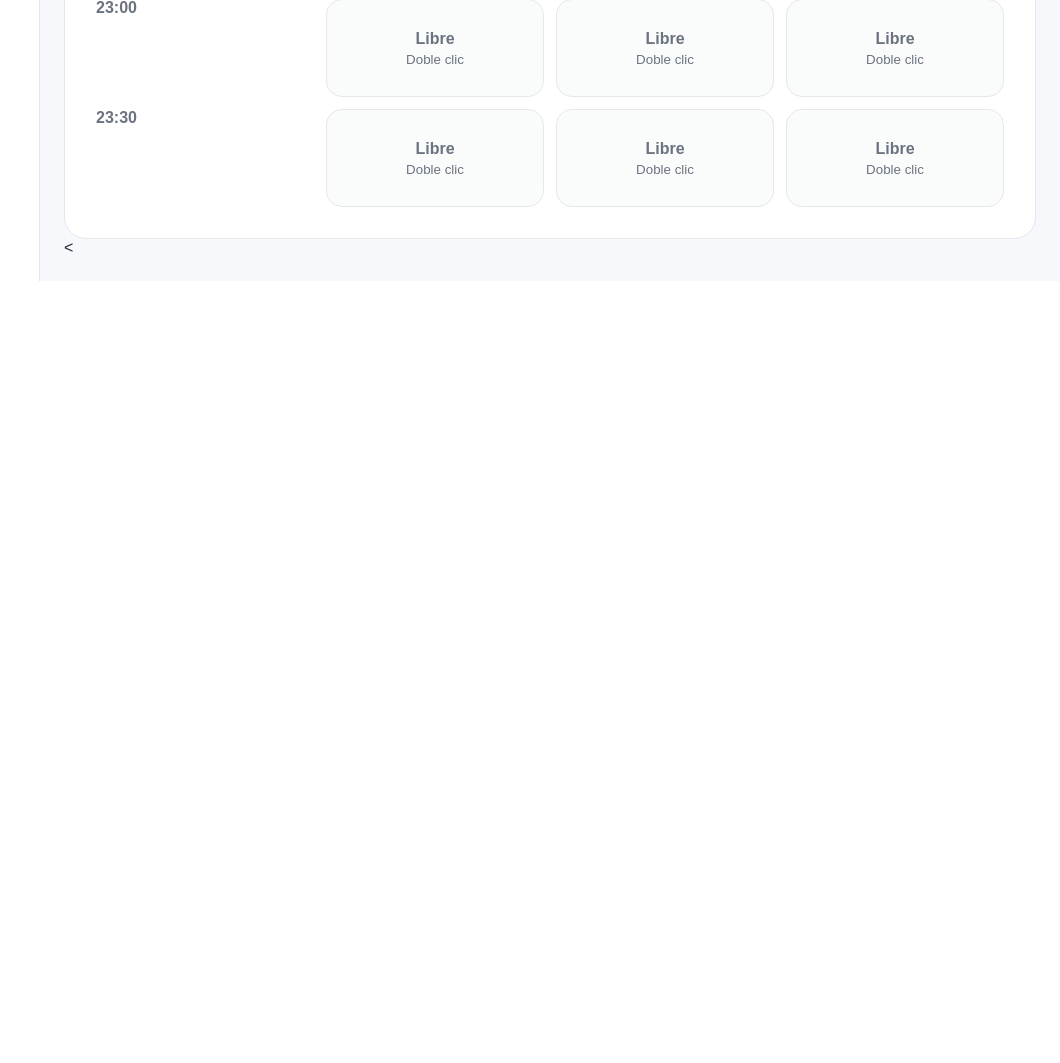
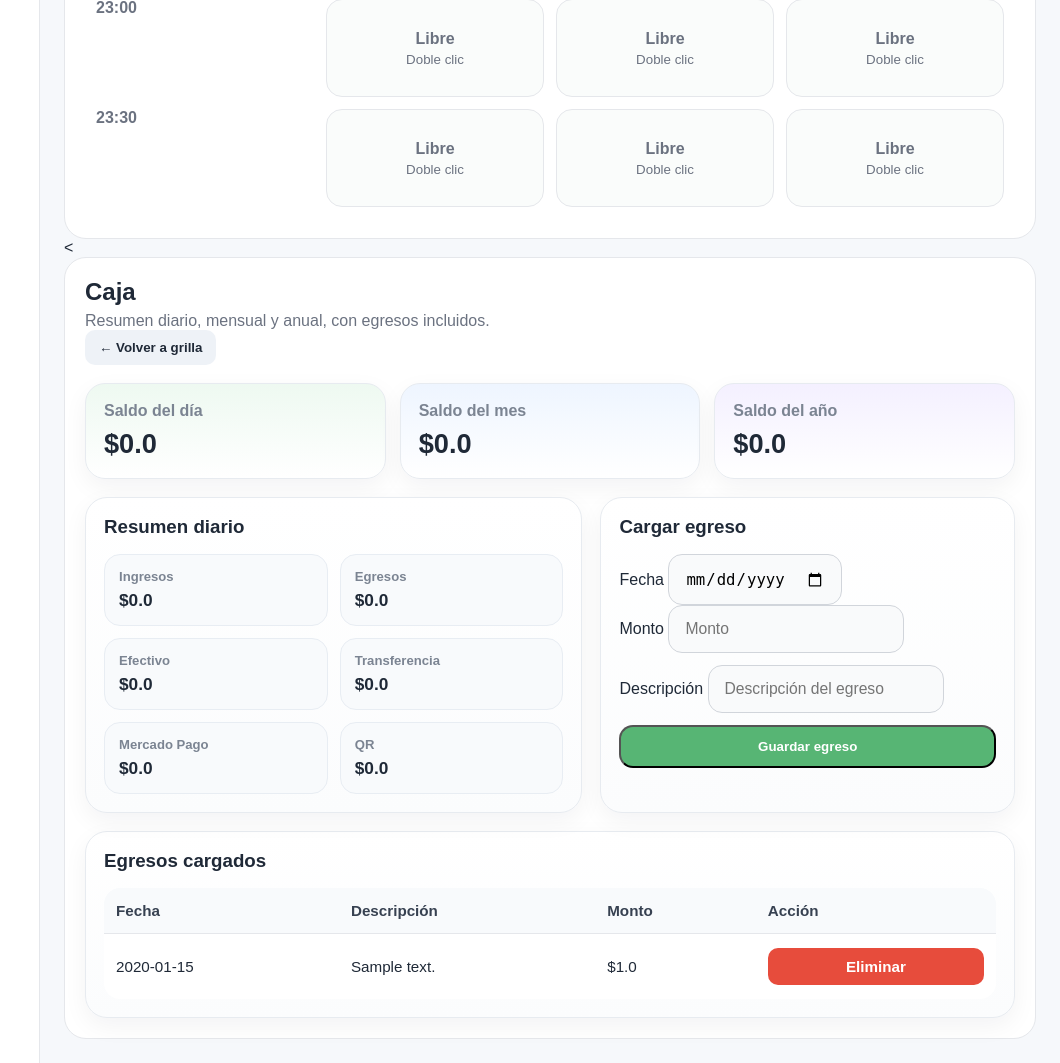
Before and after one commit to sebatroilo80-cpu/padel-app, a Flask app: page /admin?tab=caja in a window 1280 px wide. Shown: the part 3685-4748 px from the top of the page, without its empty margins (220-1280 px from the left). Before the commit the page ends 3966 px from the top, so only its background shows below. Run offline with Flask 3, Linux system fonts and the light colour scheme; the visitor is signed in with stand-in values (Sample User, id 1); data comes from the database, SQL or seed files in the repository; tables that the repository leaves empty hold one stand-in row (values such as "Sample post").

Commit message:
mejora visual caja admin

```diff
--- a/static/admin_v2.css
+++ b/static/admin_v2.css
@@ -844,3 +844,142 @@ body.adminv2-body {
         grid-template-columns: 1fr;
     }
 }
+/* ===== CAJA PRO ===== */
+
+.caja-cards-pro {
+    display: grid;
+    grid-template-columns: repeat(3, 1fr);
+    gap: 14px;
+    margin-top: 18px;
+    margin-bottom: 18px;
+}
+
+.caja-card-pro {
+    border-radius: 20px;
+    padding: 18px;
+    border: 1px solid #e7ebf0;
+    box-shadow: 0 8px 24px rgba(15, 23, 42, 0.05);
+}
+
+.caja-card-pro span {
+    display: block;
+    color: #7b8492;
+    font-weight: 700;
+    margin-bottom: 8px;
+}
+
+.caja-card-pro strong {
+    font-size: 1.7rem;
+    color: #1f2937;
+}
+
+.caja-green {
+    background: linear-gradient(180deg, #eef9f1 0%, #ffffff 100%);
+}
+
+.caja-blue {
+    background: linear-gradient(180deg, #eef5ff 0%, #ffffff 100%);
+}
+
+.caja-violet {
+    background: linear-gradient(180deg, #f4f0ff 0%, #ffffff 100%);
+}
+
+.caja-resumen-grid {
+    display: grid;
+    grid-template-columns: 1.2fr 1fr;
+    gap: 18px;
+}
+
+.caja-panel-pro {
+    background: linear-gradient(180deg, #ffffff 0%, #fbfcfd 100%);
+    border: 1px solid #e7ebf0;
+    border-radius: 22px;
+    padding: 18px;
+    box-shadow: 0 8px 24px rgba(15, 23, 42, 0.05);
+}
+
+.caja-panel-pro h3 {
+    margin-top: 0;
+    margin-bottom: 16px;
+    color: #1f2937;
+}
+
+.caja-datos-grid {
+    display: grid;
+    grid-template-columns: repeat(2, 1fr);
+    gap: 12px;
+}
+
+.caja-dato-box {
+    background: #f8fafc;
+    border: 1px solid #e8edf3;
+    border-radius: 16px;
+    padding: 14px;
+}
+
+.caja-dato-box span {
+    display: block;
+    font-size: 0.82rem;
+    color: #7b8492;
+    font-weight: 700;
+    margin-bottom: 6px;
+}
+
+.caja-dato-box strong {
+    font-size: 1.08rem;
+    color: #1f2937;
+}
+
+.form-egreso-pro {
+    display: flex;
+    flex-direction: column;
+    gap: 12px;
+}
+
+.btn-egreso-full {
+    width: 100%;
+    text-align: center;
+    padding: 12px 14px;
+    border-radius: 14px;
+    font-weight: 800;
+}
+
+.tabla-egresos-wrap {
+    overflow-x: auto;
+    margin-top: 10px;
+}
+
+.tabla-egresos-v2 {
+    width: 100%;
+    border-collapse: collapse;
+    background: #fff;
+    border-radius: 16px;
+    overflow: hidden;
+}
+
+.tabla-egresos-v2 th,
+.tabla-egresos-v2 td {
+    padding: 14px 12px;
+    border-bottom: 1px solid #e5e7eb;
+    text-align: left;
+    font-size: 0.95rem;
+}
+
+.tabla-egresos-v2 th {
+    background: #f8fafc;
+    color: #374151;
+    font-weight: 800;
+}
+
+.tabla-egresos-v2 tr:last-child td {
+    border-bottom: none;
+}
+
+@media (max-width: 900px) {
+    .caja-cards-pro,
+    .caja-resumen-grid,
+    .caja-datos-grid {
+        grid-template-columns: 1fr;
+    }
+}
--- a/templates/admin_v2.html
+++ b/templates/admin_v2.html
@@ -250,82 +250,136 @@
     </div>
 </section>
         <!-- CAJA -->
-        <section id="seccion-caja" class="adminv2-seccion">
+        <section id="seccion-caja" class="adminv2-seccion {% if active_tab == 'caja' %}activa{% endif %}">
     <div class="adminv2-grilla-box">
-                <div class="adminv2-section-head">
+        <div class="adminv2-section-head reservas-head-v2">
             <div>
                 <h2>Caja</h2>
                 <p>Resumen diario, mensual y anual, con egresos incluidos.</p>
             </div>
-                    <button class="btn-volver" type="button" onclick="mostrarSeccion('seccion-grilla', document.querySelectorAll('.btn-nav')[0])">← Volver a grilla</button>
+            <button class="btn-volver" type="button" onclick="mostrarSeccion('seccion-grilla', document.querySelectorAll('.btn-nav')[0])">
+                ← Volver a grilla
+            </button>
         </div>
 
-                <div class="caja-grid-v2">
-                    <div class="caja-item-v2"><span>Ingresos del día</span><strong>${{ ingresos_hoy }}</strong></div>
-                    <div class="caja-item-v2"><span>Egresos del día</span><strong>${{ egresos_hoy }}</strong></div>
-                    <div class="caja-item-v2"><span>Saldo del día</span><strong>${{ total_hoy }}</strong></div>
-                    <div class="caja-item-v2"><span>Efectivo</span><strong>${{ efectivo_hoy }}</strong></div>
-                    <div class="caja-item-v2"><span>Transferencia</span><strong>${{ transferencia_hoy }}</strong></div>
-                    <div class="caja-item-v2"><span>Mercado Pago</span><strong>${{ mercado_pago_hoy }}</strong></div>
-                    <div class="caja-item-v2"><span>QR</span><strong>${{ qr_hoy }}</strong></div>
-                    <div class="caja-item-v2"><span>Saldo del mes</span><strong>${{ total_mes }}</strong></div>
-                    <div class="caja-item-v2"><span>Saldo del año</span><strong>${{ total_anio }}</strong></div>
+        <div class="caja-cards-pro">
+            <div class="caja-card-pro caja-green">
+                <span>Saldo del día</span>
+                <strong>${{ total_hoy }}</strong>
             </div>
 
-                <div class="adminv2-subbloques">
-                    <div class="subbloque-v2">
+            <div class="caja-card-pro caja-blue">
+                <span>Saldo del mes</span>
+                <strong>${{ total_mes }}</strong>
+            </div>
+
+            <div class="caja-card-pro caja-violet">
+                <span>Saldo del año</span>
+                <strong>${{ total_anio }}</strong>
+            </div>
+        </div>
+
+        <div class="caja-resumen-grid">
+            <div class="caja-panel-pro">
+                <h3>Resumen diario</h3>
+
+                <div class="caja-datos-grid">
+                    <div class="caja-dato-box">
+                        <span>Ingresos</span>
+                        <strong>${{ ingresos_hoy }}</strong>
+                    </div>
+
+                    <div class="caja-dato-box">
+                        <span>Egresos</span>
+                        <strong>${{ egresos_hoy }}</strong>
+                    </div>
+
+                    <div class="caja-dato-box">
+                        <span>Efectivo</span>
+                        <strong>${{ efectivo_hoy }}</strong>
+                    </div>
+
+                    <div class="caja-dato-box">
+                        <span>Transferencia</span>
+                        <strong>${{ transferencia_hoy }}</strong>
+                    </div>
+
+                    <div class="caja-dato-box">
+                        <span>Mercado Pago</span>
+                        <strong>${{ mercado_pago_hoy }}</strong>
+                    </div>
+
+                    <div class="caja-dato-box">
+                        <span>QR</span>
+                        <strong>${{ qr_hoy }}</strong>
+                    </div>
+                </div>
+            </div>
+
+            <div class="caja-panel-pro">
                 <h3>Cargar egreso</h3>
 
-                        <form action="/agregar-egreso" method="POST" class="form-egreso-v2">
+                <form action="/agregar-egreso" method="POST" class="form-egreso-pro">
+                    <div class="editapp-grid-2">
+                        <div class="editapp-field">
+                            <label>Fecha</label>
                             <input type="date" name="fecha" class="campo" required>
-                            <input type="text" name="descripcion" placeholder="Descripción del egreso" class="campo" required>
-                            <input type="number" step="0.01" name="monto" placeholder="Monto" class="campo" required>
-                            <button type="submit" class="btn-guardar">Guardar egreso</button>
+                        </div>
+
+                        <div class="editapp-field">
+                            <label>Monto</label>
+                            <input type="number" step="0.01" name="monto" class="campo" placeholder="Monto" required>
+                        </div>
+                    </div>
+
+                    <div class="editapp-field">
+                        <label>Descripción</label>
+                        <input type="text" name="descripcion" class="campo" placeholder="Descripción del egreso" required>
+                    </div>
+
+                    <button type="submit" class="btn-accion verde btn-egreso-full">Guardar egreso</button>
                 </form>
             </div>
+        </div>
 
-                    <div class="subbloque-v2">
+        <div class="caja-panel-pro" style="margin-top:18px;">
             <h3>Egresos cargados</h3>
 
             {% if egresos %}
-                            <div class="lista-egresos-v2">
+                <div class="tabla-egresos-wrap">
+                    <table class="tabla-egresos-v2">
+                        <thead>
+                            <tr>
+                                <th>Fecha</th>
+                                <th>Descripción</th>
+                                <th>Monto</th>
+                                <th>Acción</th>
+                            </tr>
+                        </thead>
+                        <tbody>
                             {% for e in egresos %}
-<div class="egreso-card-v2">
-
-    <div class="egreso-linea">
-        <span>📅 Fecha:</span>
-        <strong>{{ e[1] }}</strong>
-    </div>
-
-    <div class="egreso-linea">
-        <span>🧾 Descripción:</span>
-        <strong>{{ e[3] }}</strong>
-    </div>
-
-    <div class="egreso-linea">
-        <span>💸 Monto:</span>
-        <strong>${{ e[4] }}</strong>
-    </div>
-
-    <a href="/eliminar-egreso/{{ e[0] }}" class="btn-eliminar"
-       onclick="return confirm('¿Eliminar egreso?')">
-        🗑 Eliminar
-    </a>
-
-</div>
-
+                            <tr>
+                                <td>{{ e[1] }}</td>
+                                <td>{{ e[3] }}</td>
+                                <td>${{ e[4] }}</td>
+                                <td>
                                     <a href="/eliminar-egreso/{{ e[0] }}"
-                                       onclick="return confirm('¿Seguro que querés eliminar este egreso?')"
+                                       onclick="return confirm('¿Eliminar egreso?')"
                                        class="btn-accion rojo">
                                        Eliminar
                                     </a>
-                                </div>
+                                </td>
+                            </tr>
                             {% endfor %}
+                        </tbody>
+                    </table>
                 </div>
             {% else %}
-                            <p>No hay egresos cargados.</p>
+                <div class="reservas-vacio-v2">
+                    <h3>No hay egresos cargados</h3>
+                    <p>Cuando agregues egresos, van a aparecer acá.</p>
+                </div>
             {% endif %}
-                    </div>
         </div>
     </div>
 </section>
```
Lines whose indentation alone changed are shown as unchanged.
